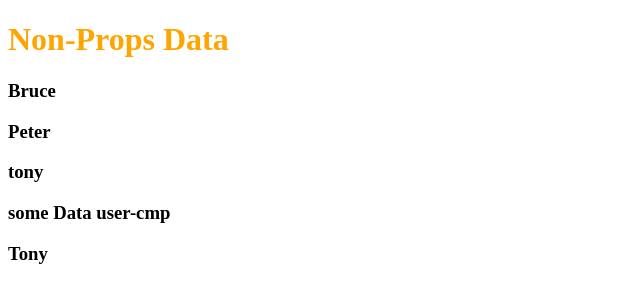
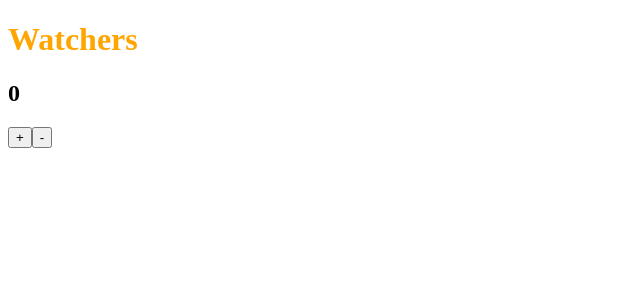
Before and after one commit to chadnitalukder2/vue-js-3-practice, a Vue app: page / in a window 1280 px wide. Shown: the top 302 px of the page, without its empty margins (0-640 px from the left). Built offline with nearby package versions, Linux system fonts and the light colour scheme.

Commit message:
watchers

```diff
--- a/src/App.vue
+++ b/src/App.vue
@@ -1,7 +1,9 @@
 <template>
  <div></div>
- <Home/>
+ <Watchers/>
   <!--
+    <Watchers/>
+    <Computed/>
     <From/>
     <Ref/>
     <Home/>
@@ -12,10 +14,11 @@
 </template>
 
 <script>
-
+import Watchers from './components/A_Watchers.vue';
+//import Computed from './components/A_computed-property.vue';
 //import From from './components/A_from.vue';
 //import Ref from './components/A_Raf.vue';
-import Home from './components/A_Home.vue';
+//import Home from './components/A_Home.vue';
 //import Parent from './components/A_parent.vue';
 // import Event from './components/A_Event.vue';
 //import Binding from './components/A_binding.vue';
@@ -24,11 +27,12 @@ import Home from './components/A_Home.vue';
 export default {
   name: "App",
   components: {
-
-   // From
-   // Ref
-    Home
-   // Parent,
+    Watchers,
+    //Computed,
+   // From,
+   // Ref,
+   // Home,
+   //Parent,
     // Event,
     // Binding,
     // condition,
--- /dev/null
+++ b/src/components/A_Watchers.vue
@@ -0,0 +1,29 @@
+<template>
+   <h1>Watchers</h1>
+   <h2>{{ count }}</h2>
+   <button @click="count = count+1">+</button>
+   <button @click="count = count-1">-</button>
+</template>
+
+<script>
+    export default {
+        name: "A_watchers",
+        data(){
+            return{
+                count: 0
+            }
+        },
+        watch:{
+            count(val,prev){
+                if(val>10 && val>prev){
+                  this.count =0
+                }
+            }
+        }
+
+    }
+</script>
+
+<style lang="scss" scoped>
+h1{color: orange;}
+</style>
--- a/src/components/A_child.vue
+++ b/src/components/A_child.vue
@@ -38,6 +38,11 @@
             return{
                 userName: "Peter"
             }
+        },
+        mrthods:{
+            child(){
+                console.log("child");
+            }
         }
 
     }
--- /dev/null
+++ b/src/components/A_computed-property.vue
@@ -0,0 +1,34 @@
+<template>
+ <h1>Computed Property {{ dollors }}</h1>
+ <h2>{{ getResult }}</h2>
+ <h2>{{ getData() }}</h2>
+</template>
+
+<script>
+    export default {
+        name: 'A_computed-property',
+        data(){
+            return{
+                dollors: 100,
+                rupeeVal: 70,
+                discount: 10,
+            }
+        },
+        methods:{
+            getData(){
+                return (this.dollors*this.rupeeVal)-this.discount
+            }
+        },
+        computed:{
+            getResult(){
+                return  (this.dollors*this.rupeeVal)-this.discount
+            }
+        }
+    }
+</script>
+
+<style lang="scss" scoped>
+h1{
+    color: orange;
+}
+</style>
```
Also changed, not shown: src/components/A_parent.vue (+7 -2 lines).
